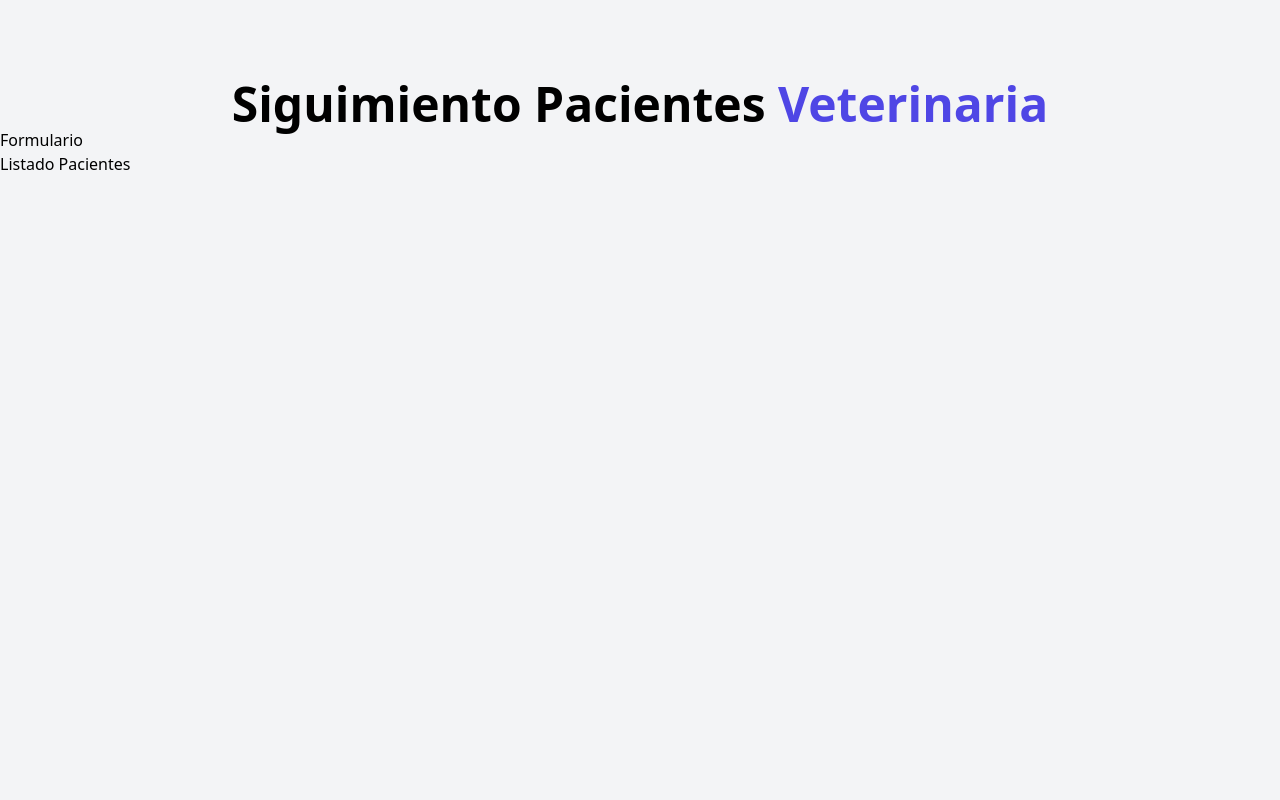
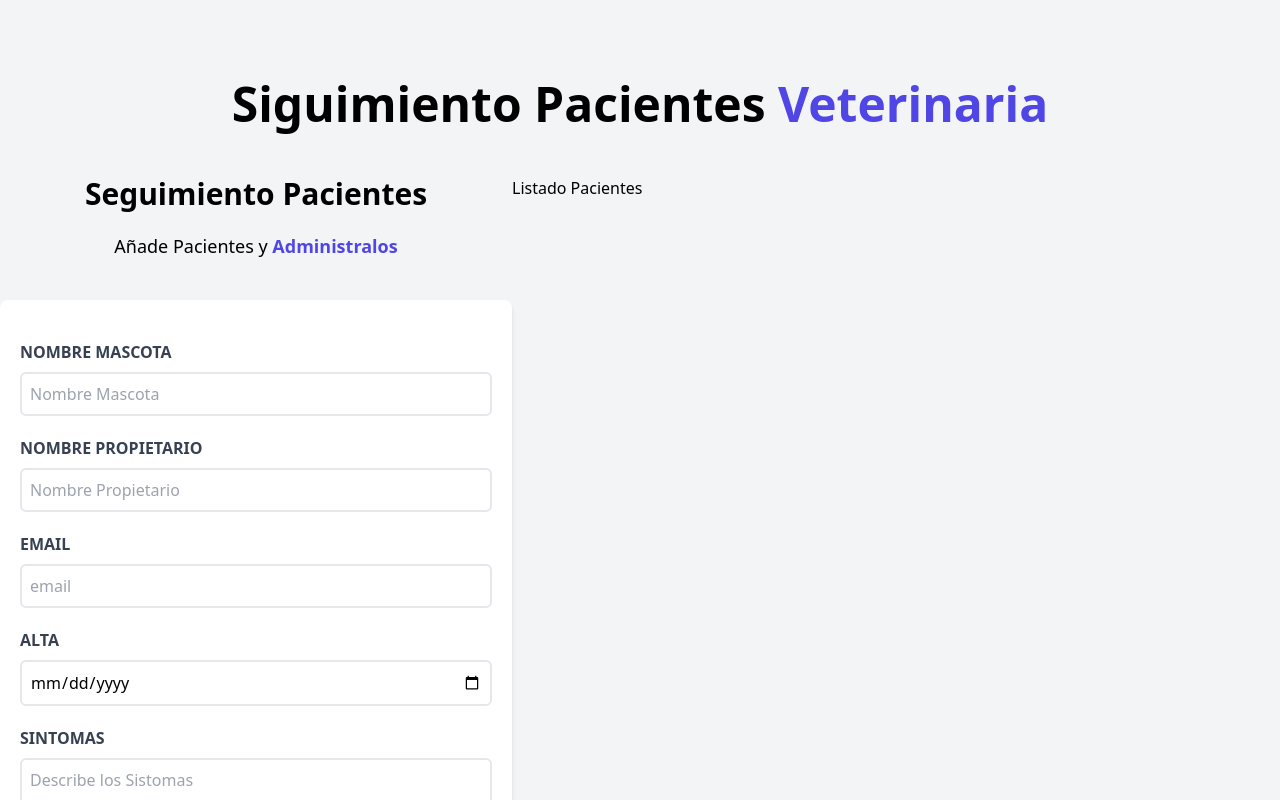
Before and after one commit to Pseoane81/Citas-React, a React (Vite) app: page / in a window 1280 px wide. Shown: the top 800 px of the page. Built offline with nearby package versions, Linux system fonts and the light colour scheme.

Commit message:
Formulario

```diff
--- a/src/App.jsx
+++ b/src/App.jsx
@@ -6,8 +6,10 @@
   return (
     <div className="conteiner mx-auto mt-20">
       <Header/>
+      <div className="mt-12 md:flex">
       <Formulario/>
       <ListadoPacientes/>
+      </div>
     </div>
   )
 }
--- a/src/components/Formulario.jsx
+++ b/src/components/Formulario.jsx
@@ -1,6 +1,51 @@
 const Formulario = () => {
     return (
-        <h2>Formulario</h2>
+        <div className="md:w-1/2 lg:w-2/5">
+            <h2 className="font-black text-3xl text-center">Seguimiento Pacientes</h2>
+
+            <p className="text-lg mt-5 text-center mb-10">
+                Añade Pacientes y {" "}
+                <span className="text-indigo-600 font-bold">Administralos</span>
+            </p>
+
+            <form className="bg-white shadow-md rounded-lg py-10 px-5 mb-10">
+                <div className="mb-5">
+                    <label htmlfor="mascota" className="block text-gray-700 uppercase font-bold">Nombre Mascota</label>
+                    <input id="mascota" type="text"
+                    placeholder="Nombre Mascota"
+                    className="border-2 w-full p-2 mt-2 placeholder-gray-400 rounded-md"/>
+                </div>
+
+                <div className="mb-5">
+                    <label htmlfor="propietario" className="block text-gray-700 uppercase font-bold">Nombre Propietario</label>
+                    <input id="propietario" type="text"
+                    placeholder="Nombre Propietario"
+                    className="border-2 w-full p-2 mt-2 placeholder-gray-400 rounded-md"/>
+                </div>
+
+                <div className="mb-5">
+                    <label htmlfor="email" className="block text-gray-700 uppercase font-bold">Email</label>
+                    <input id="email" type="email"
+                    placeholder="email"
+                    className="border-2 w-full p-2 mt-2 placeholder-gray-400 rounded-md"/>
+                </div>
+
+                <div className="mb-5">
+                    <label htmlfor="alta" className="block text-gray-700 uppercase font-bold">Alta</label>
+                    <input id="alta" type="date"
+                    className="border-2 w-full p-2 mt-2 placeholder-gray-400 rounded-md"/>
+                </div>
+
+                <div className="mb-5">
+                    <label htmlfor="sintomas" className="block text-gray-700 uppercase font-bold">Sintomas</label>
+                    <textarea id="sintomas" className="border-2 w-full p-2 mt-2 placeholder-gray-400 rounded-md" placeholder="Describe los Sistomas"/>
+                </div>
+
+                <input type="submit" className="bg-indigo-600 w-full p-3 text-white uppercase font-bold hover:bg-indigo-700 cursor-pointer transition-all" value="Agregar Paciente" />
+            </form>
+
+
+        </div>
     )
 }
 
--- a/src/components/ListadoPacientes.jsx
+++ b/src/components/ListadoPacientes.jsx
@@ -1,6 +1,8 @@
 const ListadoPacientes = () => {
     return (
-        <h2>Listado Pacientes</h2>
+        <div className="w-1/2 lg:w-3/5">
+            <h2>Listado Pacientes</h2>
+        </div>
     )
 }
 
```
